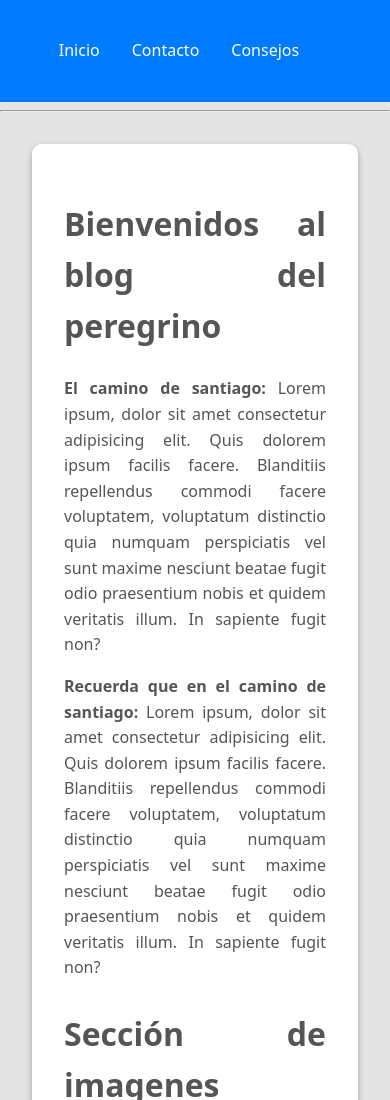
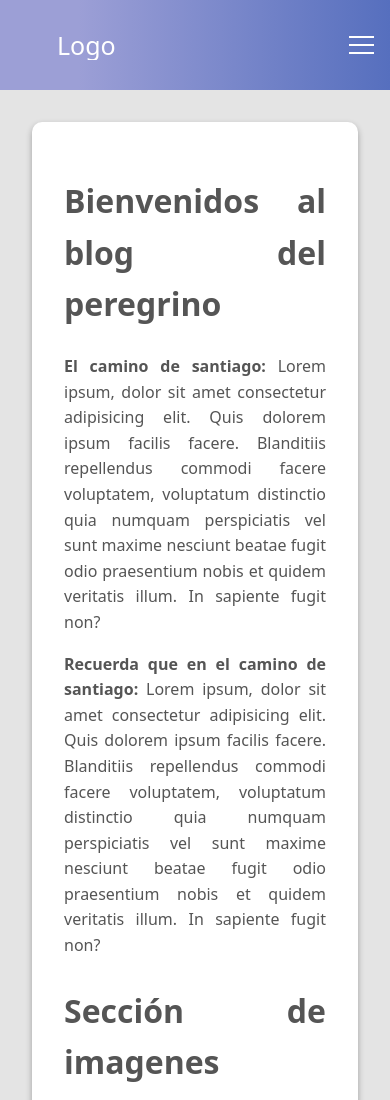
Before and after one commit to AmeriK88/Blog-peregrino---tutorial, a plain HTML site: page index.html in a window 390 px wide. Shown: the top 1100 px of the page. Drawn offline with Linux system fonts and the light colour scheme.

Commit message:
Responsive nav implementación

```diff
--- a/estilos/styles.css
+++ b/estilos/styles.css
@@ -1,6 +1,7 @@
 :root {
     --background-body: #e4e4e4;
     --link-color-hover: #03286e;
+    --nav-background: linear-gradient(90deg, rgb(156, 159, 214) 20%, rgb(86, 111, 190));
 }
 
 /* estilos del body */
@@ -14,29 +15,58 @@ body {
     font-family: system-ui, -apple-system, BlinkMacSystemFont, 'Segoe UI', Roboto, Oxygen, Ubuntu, Cantarell, 'Open Sans', 'Helvetica Neue', sans-serif;
 }
 
-.head {
-    background-color: #007bff;
-    padding: 1.4rem;
+.navbar {
+    background: var(--nav-background);
+    color: #fff;
+    padding: 20px 0;
 }
 
-nav ul {
+.container {
+    display: flex;
+    justify-content: space-between;
+    align-items: center;
+}
+
+.logo {
+    font-size: 25px;
+    font-weight: 500;
+    margin-left: 2rem;
+}
+
+.logo a {
+    color: #fff;
+    text-decoration: none;
+    padding: 25px;
+
+}
+
+.hamburger-menu {
+    display: none;
+    cursor: pointer;
+}
+
+.bar {
+    width: 25px;
+    height: 2px;
+    margin: 6px;
+    background-color: #fff;
+}
+
+.nav-links {
     list-style: none;
+    margin: 1.2rem;
     padding: 0;
     display: flex;
-    justify-content: center;
 }
 
-nav li {
-    margin-right: 2rem;
+.nav-links a {
+    color: #fff;
+    text-decoration: none;
+    padding: 25px;
+    transition: all 0.4s ease-in-out;
 }
 
-nav a {
-    text-decoration: none;
-    color: #fff;
-    transition: all 0.3s ease-in;
-}
-
-nav a:hover {
+.nav-links a:hover {
     color: var(--link-color-hover);
     text-decoration: underline;
 }
@@ -106,3 +136,47 @@ footer p {
     margin-right: 2rem;
     padding: 10%;
 }
+
+@media screen and (max-width: 768px) {
+    .nav-links {
+        display: flex;
+        flex-direction: column;
+        position: absolute;
+        background: var(--nav-background);
+        margin: 0;
+        padding: 20px 0px 5px 0px;
+        width: 100%;
+        top: 60px;
+        gap: 1.2rem;
+        text-align: center;
+        max-width: 100vw;
+        max-height: 0;
+        overflow: hidden;
+        transition: max-height 0.4s ease-in-out;
+    }
+
+    .hamburger-menu {
+        display: block;
+        flex-direction: column;
+        justify-content: space-around;
+        height: 30px;
+        padding: 10px;
+    }
+
+    .nav-links.active {
+        max-height: 200px;
+    }
+
+    .hamburger-menu.active .bar:first-child {
+        transform: translateY(8px) rotate(45deg);
+    }
+
+    .hamburger-menu.active .bar:nth-child(2) {
+        opacity: 0;
+    }
+
+    .hamburger-menu.active .bar:last-child {
+        transform: translateY(-8px) rotate(-45deg);
+    }
+
+}
--- a/index.html
+++ b/index.html
@@ -7,22 +7,22 @@
     <title>Blog el peregrino</title>
 </head>
 <body>
-    <header class="head">
-        <nav>
-            <ul>
-                <li>
-                    <a href="#">Inicio</a>
-                </li>
-                <li>
-                    <a href="#">Contacto</a>
-                </li>
-                <li>
-                    <a href="#">Consejos</a>
-                </li>
+    <nav class="navbar">
+        <div class="container">
+            <div class="logo"><a href="index.html">Logo</a></div>
+            <div class="hamburger-menu">
+                <div class="bar"></div>
+                <div class="bar"></div>
+                <div class="bar"></div>
+            </div>
+            <ul class="nav-links">
+                <li><a href="#">Inicio</a></li>
+                <li><a href="#">Contacto</a></li>
+                <li><a href="#">Servicios</a></li>
+                <li><a href="#">Otro</a></li>
             </ul>
-        </nav>
-    </header>
-    <hr>
+        </div>
+    </nav>
     <main>
         <h1>Bienvenidos al blog del peregrino</h1>
         <section class="section">
@@ -103,5 +103,6 @@
             </p>
         </div>
     </footer>
+    <script src="scripts.js"></script>
 </body>
 </html>
--- /dev/null
+++ b/scripts.js
@@ -0,0 +1,8 @@
+const hamburgerMenu = document.querySelector('.hamburger-menu');
+const navLinks = document.querySelector('.nav-links');
+
+
+hamburgerMenu.addEventListener('click', () => {
+    navLinks.classList.toggle('active');
+    hamburgerMenu.classList.toggle('active');
+})
```
